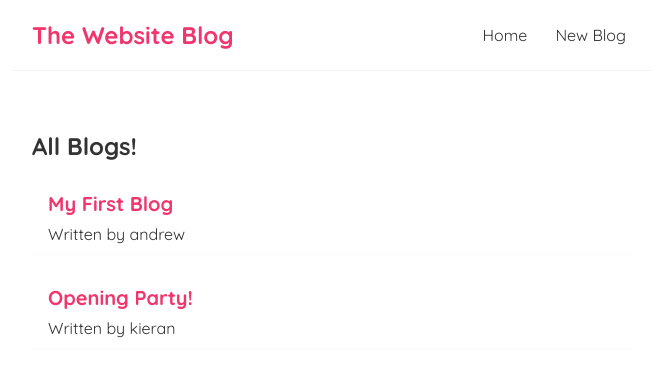
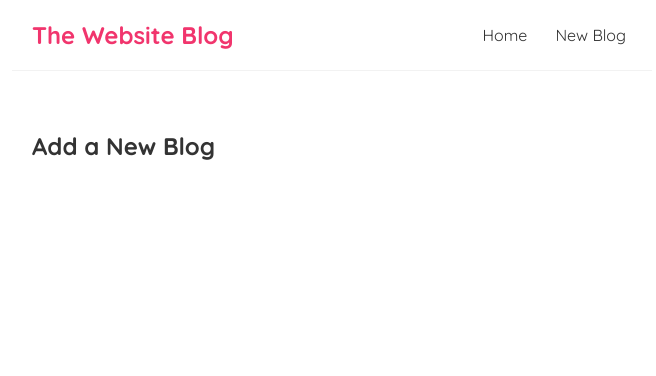
Before and after one commit to vedantpople4/REACT-App, a React (Create React App) app in the folder react-blog/: page /create in a window 1280 px wide. Shown: the top 376 px of the page, without its empty margins (308-964 px from the left). Built offline with nearby package versions, Linux system fonts and the light colour scheme; data requests are answered from the project's data file.

Commit message:
Route parameters

```diff
--- a/react-blog/package.json
+++ b/react-blog/package.json
@@ -8,6 +8,7 @@
     "@testing-library/user-event": "^13.5.0",
     "react": "^18.2.0",
     "react-dom": "^18.2.0",
+    "react-router-dom": "^5.3.4",
     "react-scripts": "5.0.1",
     "web-vitals": "^2.1.4"
   },
--- a/react-blog/src/App.js
+++ b/react-blog/src/App.js
@@ -1,14 +1,30 @@
 import Navbar from './Navbar';
 import Home from './Home';
+import { BrowserRouter as Router, Route, Switch } from 'react-router-dom';
+import Create from './Create';
+import BlogDetails from './BlogDetails';
+
 
 function App() {
    return (
+    <Router>
     <div className="App">
       <Navbar />
       <div className="content">
-       <Home />
-        </div>
+       <Switch>
+          <Route exact path="/">
+          <Home />
+          </Route>
+          <Route path="/create">
+            <Create />
+          </Route>
+          <Route path="/blogs/:id">
+            <BlogDetails />
+          </Route>
+       </Switch>
+      </div>
     </div>
+    </Router>
   );
 }
 
--- /dev/null
+++ b/react-blog/src/BlogDetails.js
@@ -0,0 +1,13 @@
+import { useParams } from "react-router-dom";
+
+const BlogDetails = () => {
+    const { id } = useParams()
+
+    return (
+        <div className="blog-details">
+            <h2>Blog Details - {id}</h2>
+        </div>
+     );
+}
+
+export default BlogDetails;
--- a/react-blog/src/BlogList.js
+++ b/react-blog/src/BlogList.js
@@ -1,3 +1,5 @@
+import { Link } from "react-router-dom";
+
 const BlogList = ({blogs, title}) => {
 
     return (
@@ -5,8 +7,10 @@
             <h2>{ title }</h2>
             {blogs.map(blog => (
                 <div className="blog-preview" key={blog.id}>
+                    <Link to={`/blogs/${blog.id}`}>
                     <h2>{ blog.title }</h2>
                     <p>Written by { blog.author } </p>
+                    </Link>
                 </div>
             ))}
         </div>
--- /dev/null
+++ b/react-blog/src/Create.js
@@ -0,0 +1,9 @@
+const Create = () => {
+    return (
+        <div className="create">
+            <h2>Add a New Blog</h2>
+        </div>
+      );
+}
+
+export default Create;
--- a/react-blog/src/Home.js
+++ b/react-blog/src/Home.js
@@ -1,4 +1,3 @@
-import { useState, useEffect } from 'react';
 import BlogList from './BlogList';
 import useFetch from './usefetch';
 
--- a/react-blog/src/Navbar.js
+++ b/react-blog/src/Navbar.js
@@ -1,10 +1,12 @@
+import { Link } from 'react-router-dom';
+
 const Navbar = () => {
     return (
         <nav className="navbar">
             <h1>The Website Blog</h1>
             <div className="links">
-                <a href="/">Home</a>
-                <a href="/create">New Blog</a>
+                <Link to="/">Home</Link>
+                <Link to="/create">New Blog</Link>
             </div>
         </nav>
     );
--- a/react-blog/src/index.css
+++ b/react-blog/src/index.css
@@ -48,3 +48,6 @@
   color: #f1356d;
   margin-bottom: 8px;
 }
+.blog-preview a{
+  text-decoration: none;
+}
--- a/react-blog/src/usefetch.js
+++ b/react-blog/src/usefetch.js
@@ -6,24 +6,32 @@
     const [error, setError] = useState(null);
 
     useEffect(() => {
+        const abortCont = new AbortController();
+
         setTimeout(()=>{
-        fetch(url)
+        fetch(url, { signal: abortCont.signal })
         .then(res => {
             if(!res.ok){
                 throw Error('Cannot fetch data from that resource!')
             }
             return res.json();
         })
-        .then((data)=>{
+        .then(data=>{
             setData(data);
             setIsPending(false);
             setError(null);
         })
         .catch(err=>{
+            if (err.name === 'AbortError'){
+                console.log('Fetch aborted');
+            } else {
             setIsPending(false);
             setError(err.message);
+            }
         })
         }, 1000);
+
+        return () => abortCont.abort();
     }, [url]);
 
     return {data, isPending, error}
```
Also changed, not shown: 1 other file (tests, documents, lock files or other folders).
